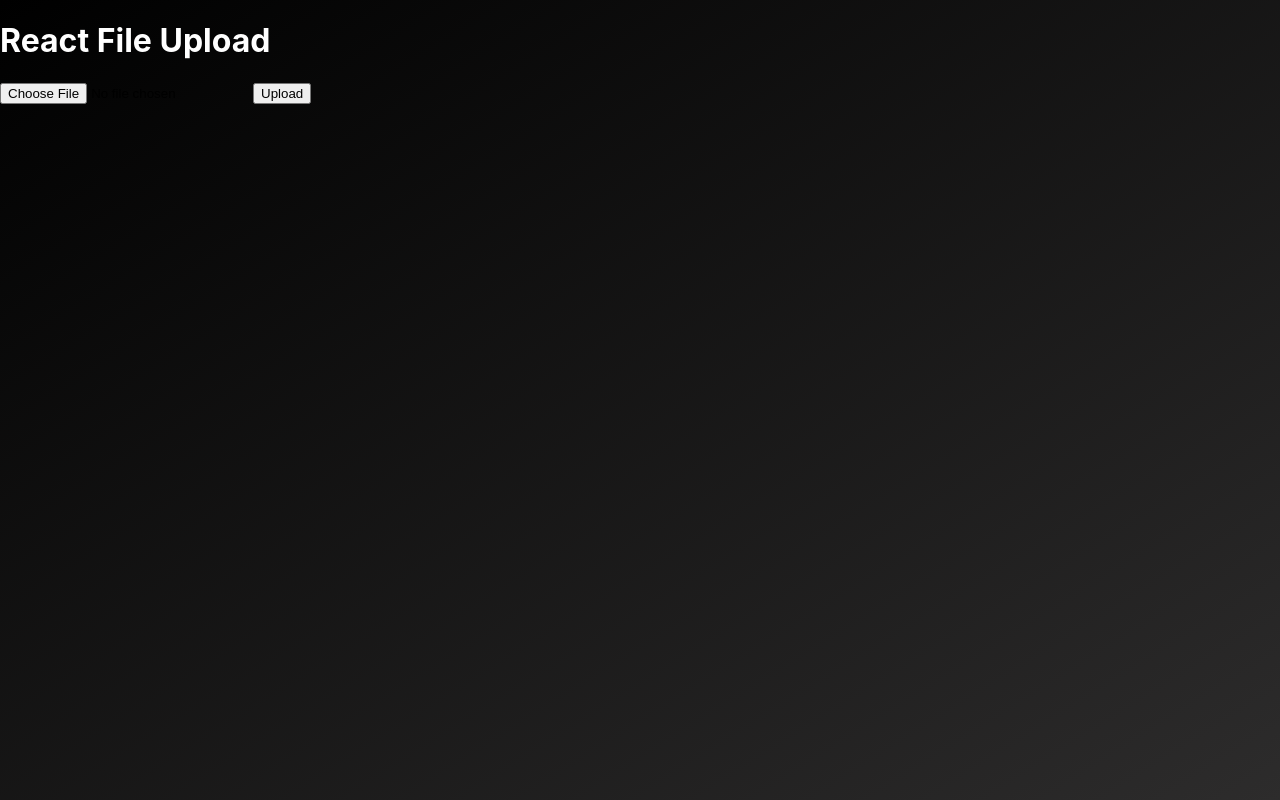
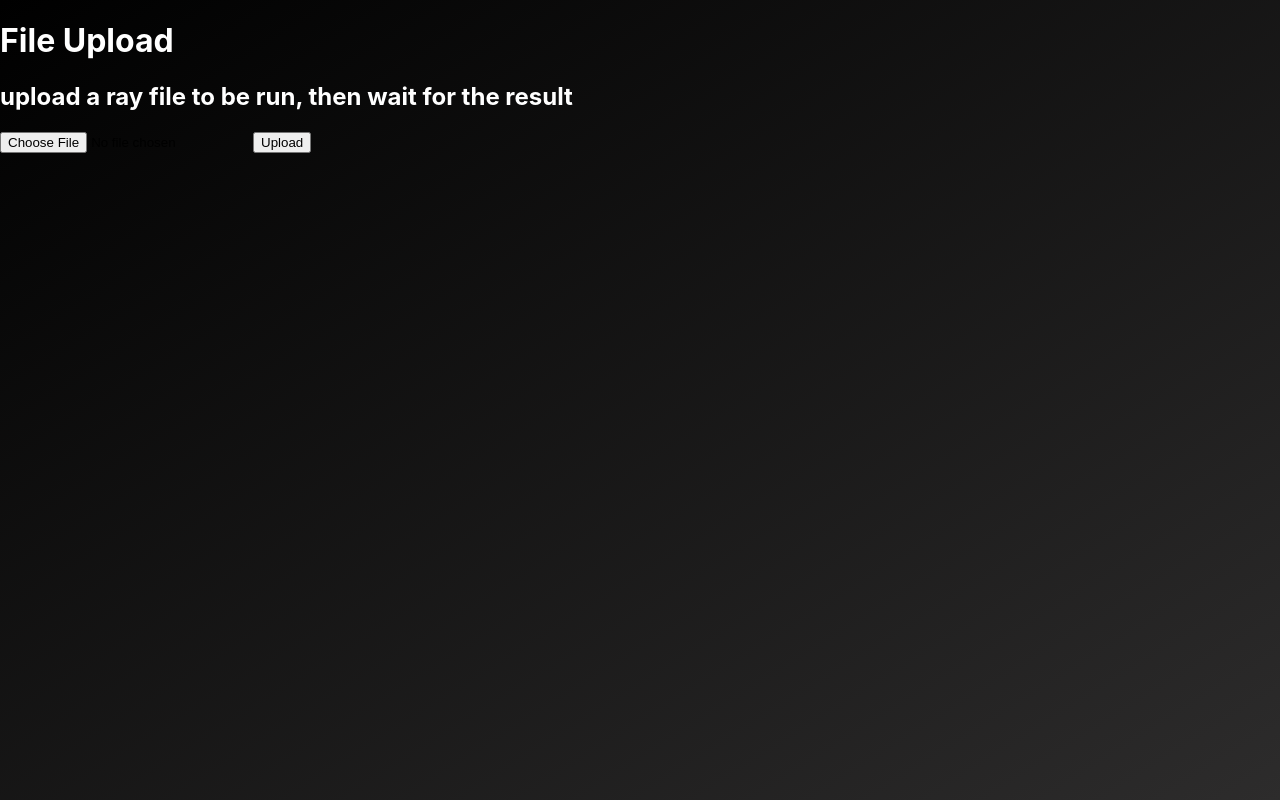
Before and after one commit to coderFeedForwardAlg/stingray-landing, a React (Create React App) app: page /ray_code in a window 1280 px wide. Built offline with nearby package versions, Linux system fonts and the light colour scheme.

Commit message:
initiating a new branch

```diff
--- a/src/componants/Landing.js
+++ b/src/componants/Landing.js
@@ -49,7 +49,7 @@ print("sup")`;
 
 
       </div>
-
+	{/* ******************* needs media quarys to get rid of sting rays when width is < 1200 px!!!!!!!!!!!  */}
       <div className="stingrays">
 
         {/* <img src={logo} style={{gridRowStart: 1, gridColumnStart: 1, width:"50%", height:"50%", rotate:"0deg"}}/> */}
--- a/src/componants/UseCluster.js
+++ b/src/componants/UseCluster.js
@@ -13,7 +13,7 @@ function UseCluter() {
 
   async function handleSubmit(event) {
     event.preventDefault();
-    const url = 'http://38.70.48.137:8000/run_ray';   //'http://127.0.0.1:8000';
+    const url = 'http://38.70.48.137:1212/run_ray';
     const formData = new FormData();
     formData.append('file', file);
     // formData.append('fileName', file.name);
@@ -41,7 +41,9 @@ function UseCluter() {
     <div className="hstack">
 
        <form onSubmit={handleSubmit}>
-          <h1 style={{color: "white"}}>React File Upload</h1>
+
+	<h1 style={{color: "white"}}>File Upload</h1>
+	 <h2 style={{color: "white"}}>upload a ray file to be run, then wait for the result</h2>
           <input type="file" onChange={handleChange}/>
           <button type="submit">Upload</button>
         </form>
```
Also changed, not shown: 2 other files (tests, documents, lock files or other folders).
